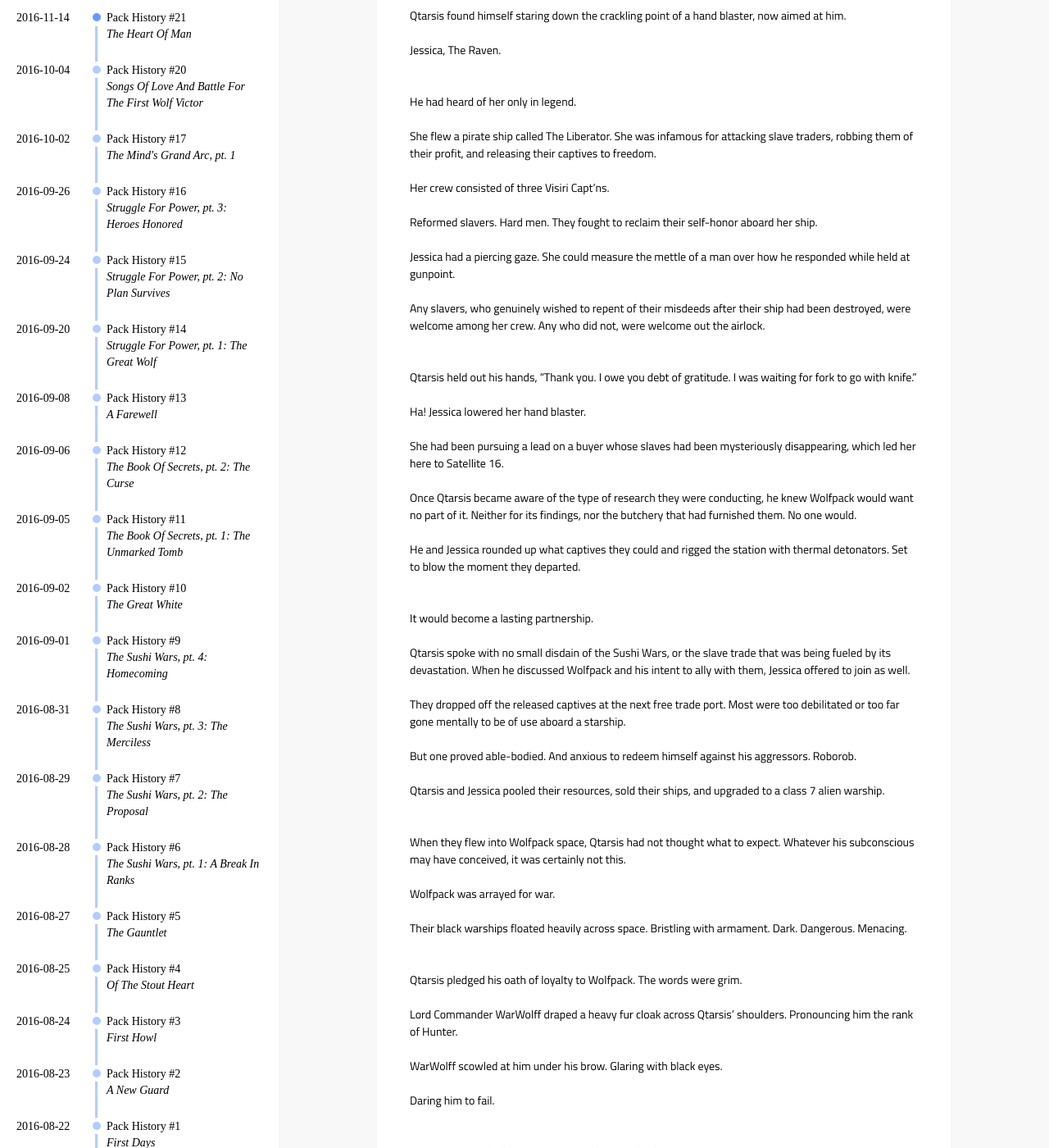
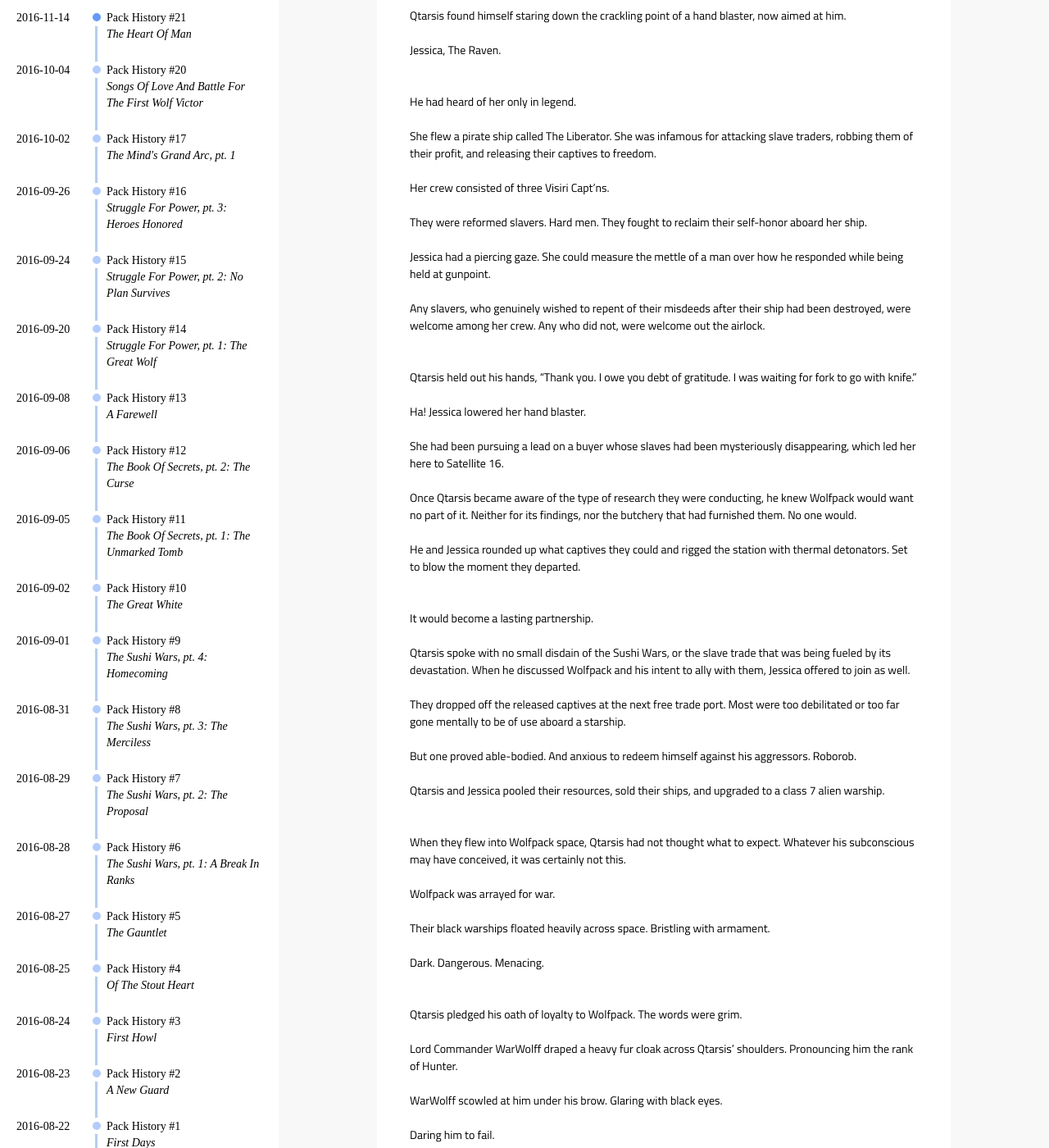
Before and after one commit to WolfpackPSS/wolfpackpss.github.io, a Jekyll site: the page built from _posts/2016-11-14-history-of-the-pack-heart-of-man.md, in a window 1280 px wide and 1400 px high, scrolled down 3805 px. Shown: the whole window at 82% size. Built offline with Jekyll 4.4.1, drawn with Linux system fonts in a browser that asks for light colours; comment, search, counter and statistics services are not loaded; some of the changed text lies outside the part shown.

Commit message:
pack history 21, final edits
final round of edits

```diff
--- a/_posts/2016-11-14-history-of-the-pack-heart-of-man.md
+++ b/_posts/2016-11-14-history-of-the-pack-heart-of-man.md
@@ -163,9 +163,9 @@ She flew a pirate ship called The Liberator. She was infamous for attacking slav
 
 Her crew consisted of three Visiri Capt'ns.
 
-Reformed slavers. Hard men. They fought to reclaim their self-honor aboard her ship.
+They were reformed slavers. Hard men. They fought to reclaim their self-honor aboard her ship.
 
-Jessica had a piercing gaze. She could measure the mettle of a man over how he responded while held at gunpoint.
+Jessica had a piercing gaze. She could measure the mettle of a man over how he responded while being held at gunpoint.
 
 Any slavers, who genuinely wished to repent of their misdeeds after their ship had been destroyed, were welcome among her crew. Any who did not, were welcome out the airlock.
 &nbsp;
@@ -196,7 +196,9 @@ When they flew into Wolfpack space, Qtarsis had not thought what to expect. What
 
 Wolfpack was arrayed for war.
 
-Their black warships floated heavily across space. Bristling with armament. Dark. Dangerous. Menacing.
+Their black warships floated heavily across space. Bristling with armament.
+
+Dark. Dangerous. Menacing.
 &nbsp;
 
 Qtarsis pledged his oath of loyalty to Wolfpack. The words were grim.
```
Also changed, not shown: other parts of _posts/2016-11-14-history-of-the-pack-heart-of-man.md (+2 -2 lines).
